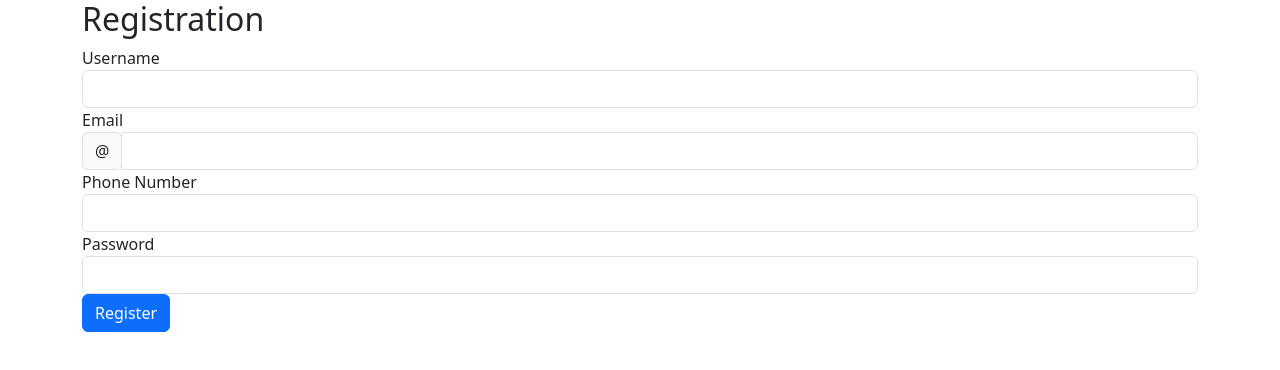
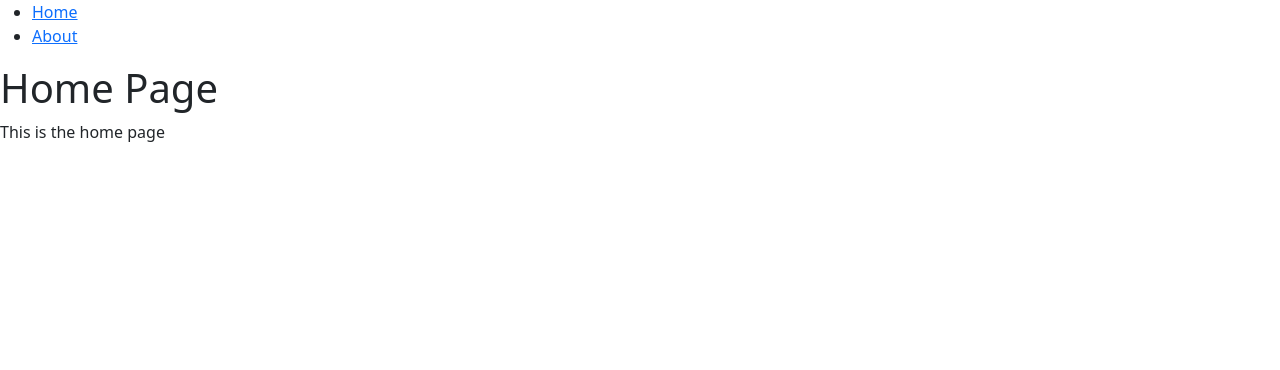
Before and after one commit to CodeCraftersGPT/routingdemo, a React (Create React App) app: page / in a window 1280 px wide. Shown: the top 370 px of the page. Built offline with nearby package versions, Linux system fonts and the light colour scheme.

Commit message:
navlinkactivestyles

```diff
--- a/src/App.css
+++ b/src/App.css
@@ -1,3 +1,7 @@
+.active-link {
+  color: red;
+}
+
 .App {
   text-align: center;
 }
--- a/src/App.js
+++ b/src/App.js
@@ -11,14 +11,13 @@ import 'bootstrap/dist/css/bootstrap.min.css'
 function App() {
   return (
    <div>
-    <Registration/>
-        {/* <Router>
+        <Router>
             <Navigation/>
             <Routes>
                 <Route path="/" element={<Home/>}/>
                 <Route path="/about" element={<About/>}/>
             </Routes>
-        </Router> */}
+        </Router>
 
    </div>
   );
--- a/src/Routing/Navigation.js
+++ b/src/Routing/Navigation.js
@@ -1,15 +1,23 @@
-// define Navigation Component. with Link to Home and Navlink to about page
+
+import './routing_styles.css';
 
 import React from 'react';
 
 import { Link, NavLink } from 'react-router-dom';
 
 const Navigation = () => {
+
+    const appliedClass = ({isActive,isPending}) =>
+    {
+       return  isPending ? "isPending" : isActive ? "active" : ""
+    }
+
+
     return (
         <div>
             <ul>
                 <li><Link to="/">Home</Link></li>
-                <li><NavLink to="/about">About</NavLink></li>
+                <li><NavLink to="/about" className={appliedClass}>About</NavLink></li>
             </ul>
         </div>
     );
--- /dev/null
+++ b/src/Routing/routing_styles.css
@@ -0,0 +1,10 @@
+.pending {
+    background-color: blue;
+    color: white;
+}
+
+.active {
+
+    background-color: yellow;
+    color: black;
+}
```
